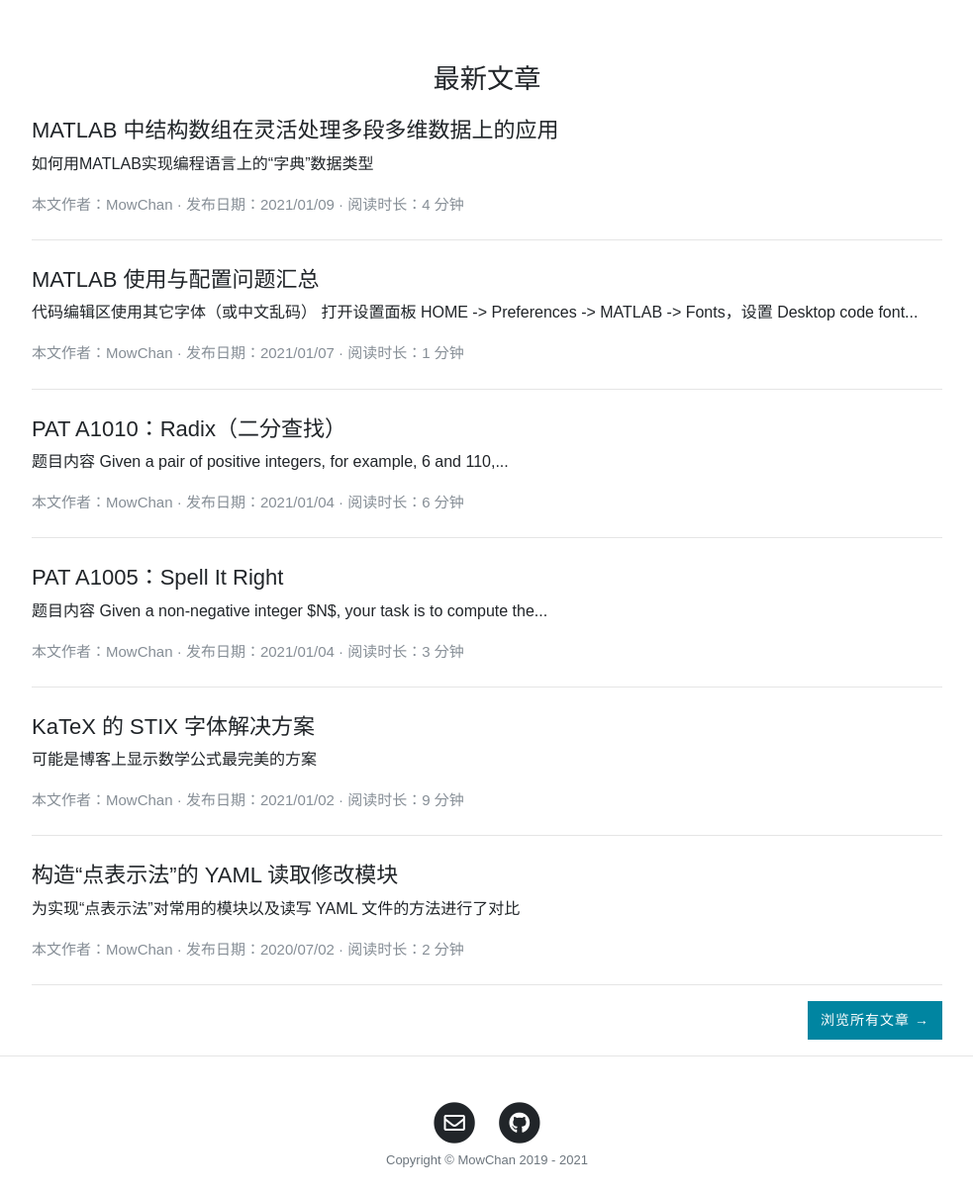
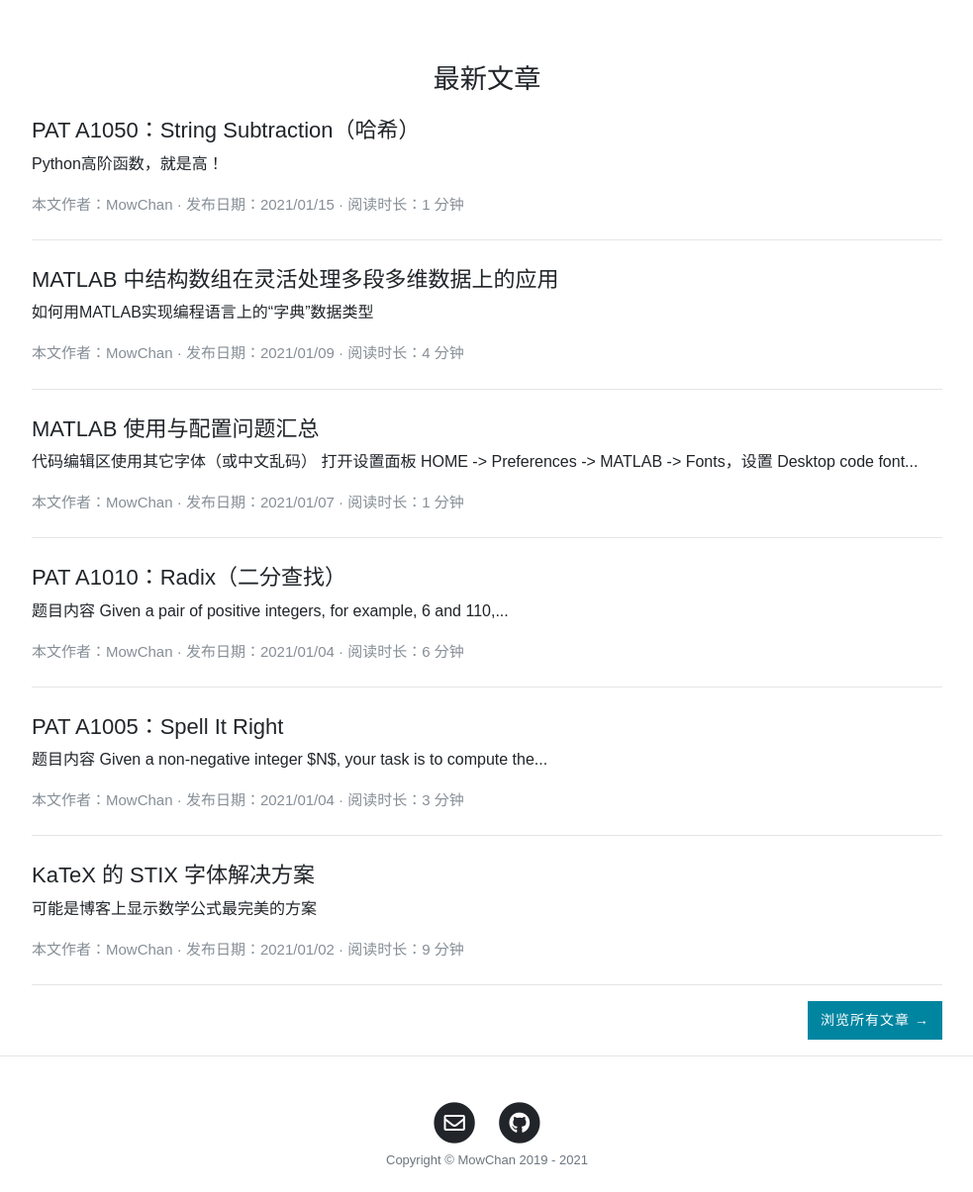
Before and after one commit to MowChann/Column, a Jekyll site: the page built from index.html, in a window 1280 px wide. Shown: the part 249-1454 px from the top of the page at 99% size, without its empty margins (148-1131 px from the left). Built offline with Jekyll 4.4.1, drawn with Linux system fonts in a browser that asks for light colours; nearby versions of some CDN libraries; some of the changed lines change nothing that is shown.

Commit message:
更新文章

````diff
--- /dev/null
+++ b/_posts/2021/2021-01-14-PAT-A1050.md
@@ -0,0 +1,49 @@
+---
+layout: post
+title: PAT A1050：String Subtraction（哈希）
+subtitle: Python高阶函数，就是高！
+date: 2021-01-14 20:30:00
+categories: [PAT]
+author: MowChan
+tags: [PAT, Python, C++, 哈希]
+latex: true
+---
+
+### 题目内容
+
+Given two strings $S1$ and $S2$, $S=S1−S2$ is defined to be the remaining string after taking all the characters in $S2$ from $S1$. Your task is simply to calculate $S1−S2$ for any given strings. However, it might not be that simple to do it **fast**.
+
+#### Input Specification:
+
+Each input file contains one test case. Each case consists of two lines which gives $S1$ and $S2$, respectively. The string lengths of both strings are no more than $10^4$. It is guaranteed that all the characters are visible ASCII codes and white space, and a new line character signals the end of a string.
+
+#### Output Specification:
+
+For each test case, print $S1−S2$ in one line.
+
+#### Sample Input:
+
+```in
+They are students.
+aeiou
+```
+
+#### Sample Output:
+
+```out
+Thy r stdnts.
+```
+
+### 题目要点
+
+本题 20 分，主要难点在时间复杂度的优化。使用 Python 的高阶函数和迭代器可以非常简单地解决，如果用 C/C++ 应当考虑用哈希表的方式判断要减去的字符。
+
+### AC 源代码
+
+```python
+s1 = input()
+s2 = input()
+print(''.join(filter(lambda x: x not in s2, s1)))
+```
+
+使用 Python 简单清晰，各个测试点用时均在50ms左右，用时较少。
--- a/assets/css/_post.scss
+++ b/assets/css/_post.scss
@@ -35,6 +35,9 @@
   }
   h5 {
     font-size: 1.1em;
+  }
+  ol {
+    padding-left: 1em;
   }
   .post-meta {
     text-align: center;
````
